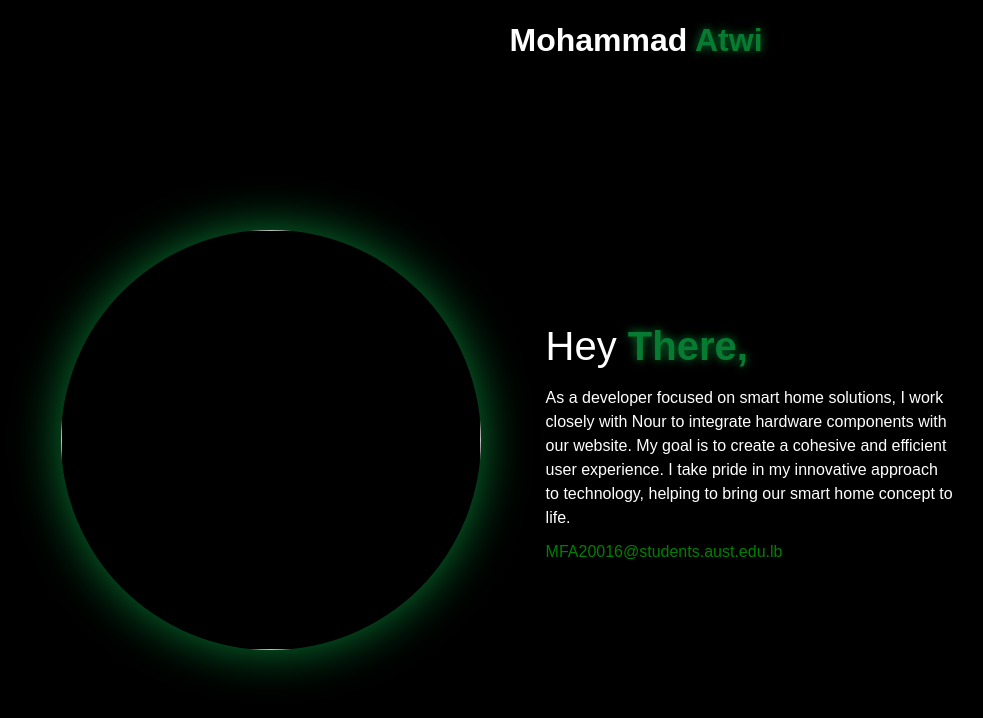
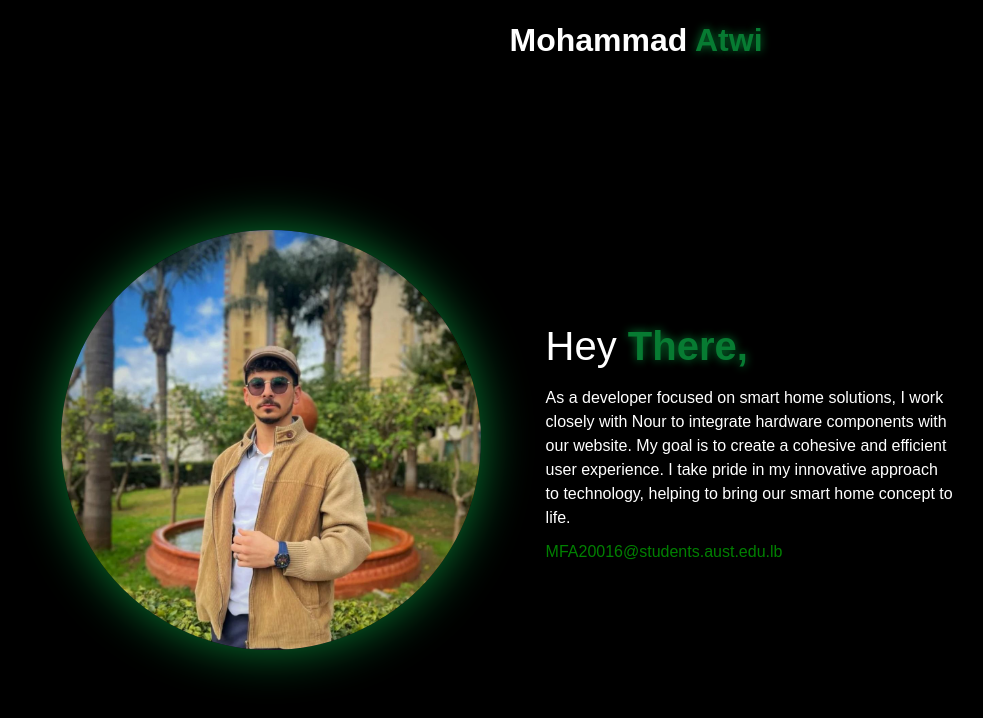
Before and after one commit to NourAbouZour/MOHAMADATWI, a plain HTML site: page index.html in a window 1280 px wide. Shown: the whole page, without its empty margins (4-987 px from the left). Drawn offline with nearby package versions, Linux system fonts and the light colour scheme; the site is published under a folder, as on GitHub Pages, so addresses that start at the root find nothing.

Commit message:
Update index.html

```diff
--- a/index.html
+++ b/index.html
@@ -23,7 +23,7 @@
 
 
         <div class="image">
-            <img id="imageId" src="/WhatsApp Image 2025-04-07 at 10.11.55_17a1be25.jpg" alt="">
+            <img id="imageId" src="WhatsApp Image 2025-04-07 at 10.11.55_17a1be25.jpg" alt="">
         </div>
         <div class="content">
             <div class="typewriter">
```
